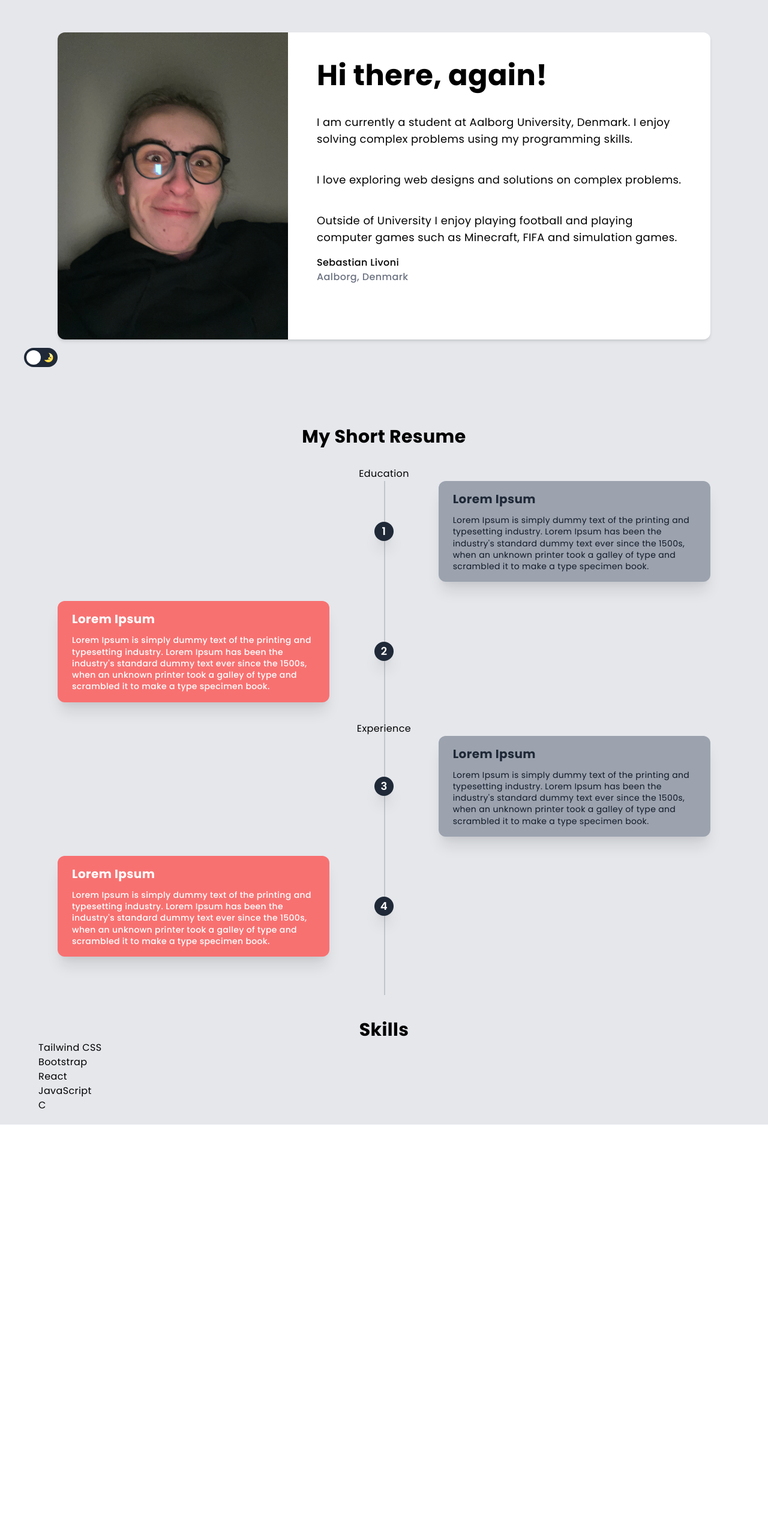
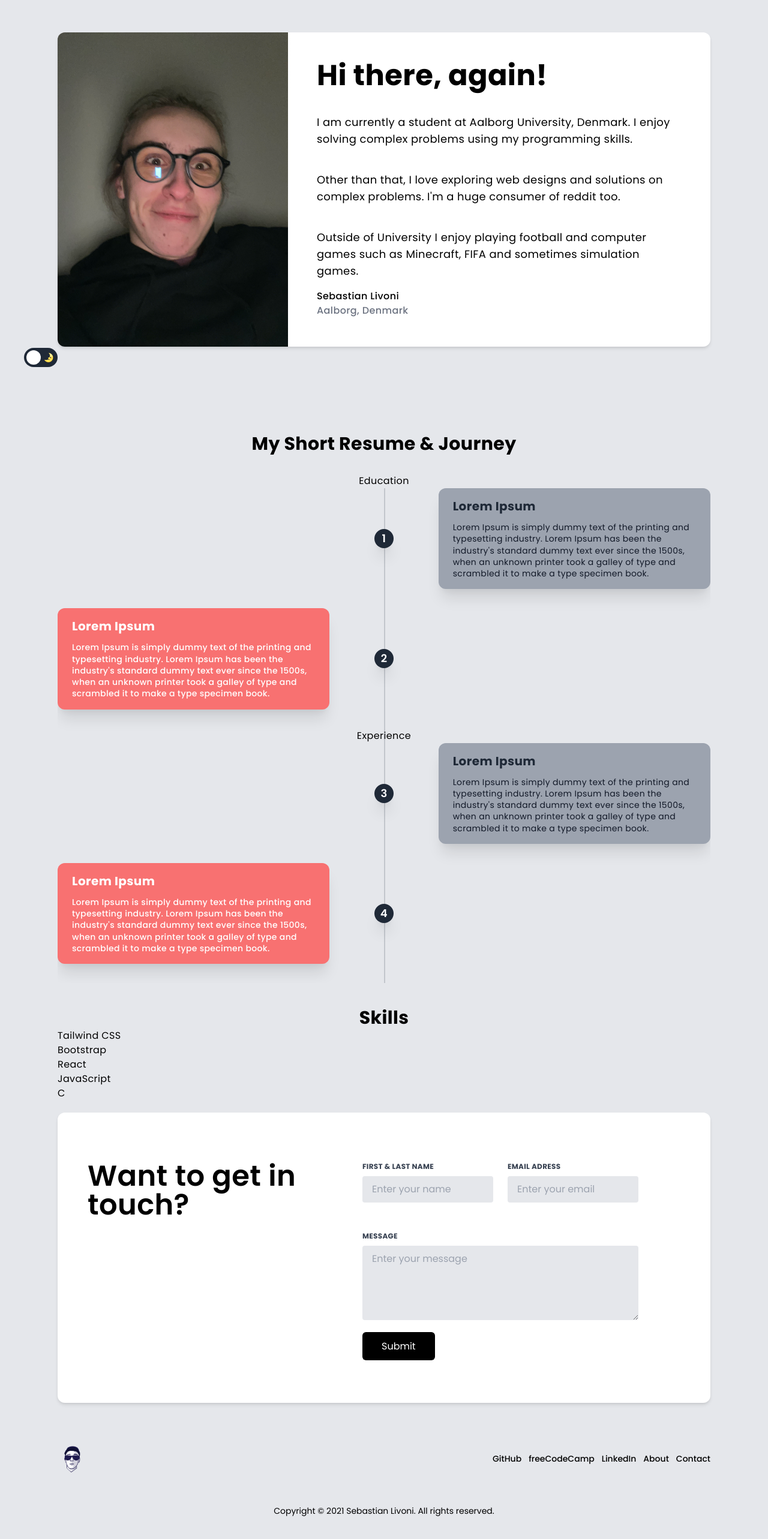
Before and after one commit to sebastianlivoni/personal-website, a React (Create React App) app: page /about in a window 1280 px wide. Shown: the part 148-2714 px from the top of the page at 60% size. Before the commit the page ends 2023 px from the top, so only its background shows below. Built offline with nearby package versions, Linux system fonts and the light colour scheme.

Commit message:
added props to navbar - sticky

```diff
--- a/src/App.js
+++ b/src/App.js
@@ -8,7 +8,7 @@ function App() {
     <>
       <div className="font-poppins bg-gray-200 dark:bg-custom-dark-blue transition pb-12 md:pb-0">
         <div> {/* This div is for sticky navbar to not overflow with other content */}
-          <Nav />
+          <Nav sticky={true} />
           <div className="flex justify-center items-center h-screen tracking-wide">
             <img src={colorful} className="absolute inset-x-0 mx-auto z-0" alt="background-gradient" /> {/* animate-spin-slow */}
             <div className="max-w-sm sm:max-w-lg lg:max-w-xl mx-12 z-30">
--- /dev/null
+++ b/src/components/about/index.js
@@ -0,0 +1,35 @@
+import PB from '../../images/PB_face.jpeg';
+
+export default function AboutMe() {
+  return (
+    <figure className="md:flex bg-white rounded-xl p-8 md:p-0 shadow-md my-36">
+      <img className="rounded-l-xl" src={PB} alt="" width="384" height="512" />
+      <div className="pt-6 md:p-12 text-center md:text-left space-y-4">
+        <h1 className="text-5xl dark:text-white font-bold">Hi there, again!</h1>
+        <blockquote>
+          <p className="text-lg font-normal mt-10">
+            I am currently a student at Aalborg University, Denmark. I enjoy solving complex problems using my programming skills.
+          </p>
+        </blockquote>
+        <blockquote>
+          <p className="text-lg font-normal mt-10">
+            Other than that, I love exploring web designs and solutions on complex problems. I'm a huge consumer of reddit too.
+          </p>
+        </blockquote>
+        <blockquote>
+          <p className="text-lg font-normal mt-10">
+            Outside of University I enjoy playing football and computer games such as Minecraft, FIFA and sometimes simulation games.
+          </p>
+        </blockquote>
+        <figcaption className="font-medium">
+          <div className="text-cyan-600">
+            Sebastian Livoni
+          </div>
+          <div className="text-gray-500">
+            Aalborg, Denmark
+          </div>
+        </figcaption>
+      </div>
+    </figure>
+  )
+}
--- a/src/components/navigation/nav.js
+++ b/src/components/navigation/nav.js
@@ -9,11 +9,11 @@ import {
   NavLink
 } from "react-router-dom";
 
-export default function Nav() {
+export default function Nav(props) {
 
   return (
     <>
-      <nav className="sticky top-0 inset-x-0 text-black text-sm dark:text-white z-40 tracking-wide">
+      <nav className={props.sticky == true ? "sticky top-0 inset-x-0 text-black text-sm dark:text-white z-40 tracking-wide" : "top-0 inset-x-0 text-black text-sm dark:text-white z-40 tracking-wide"}>
         <div className="max-w-6xl mx-auto px-8 py-1">
           <div className="flex justify-between my-2 md:my-0">
             <div className="flex space-x-4">
@@ -24,7 +24,7 @@ export default function Nav() {
             </div>
             <div className="hidden md:flex items-center space-x-1 font-light">
               <NavLink to="/about" className="mr-3 hover:text-gray-700 dark:hover:text-gray-300" activeClassName="text-gray-700 dark:text-gray-300">About</NavLink>
-              <NavLink to="/contact" className="pr-3 hover:text-gray-700 dark:hover:text-gray-300" activeClassName="text-gray-700 dark:text-gray-300">Contact</NavLink>
+              <a href="#contact-form" className="pr-3 hover:text-gray-700 dark:hover:text-gray-300">Contact</a>
               <NavLink to="/" className="px-3.5 py-2 bg-black rounded text-white hover:bg-gray-800 dark:bg-white dark:text-black dark:hover:bg-gray-200">View Work</NavLink>
             </div>
             <div className="flex items-center cursor-pointer md:fixed md:bottom-10 md:left-10">
--- /dev/null
+++ b/src/components/skills/index.js
@@ -0,0 +1,12 @@
+export default function Skills() {
+  return (
+    <>
+      <h1 className="text-center text-3xl font-bold mt-10">Skills</h1>
+      <h2>Tailwind CSS</h2>
+      <h2>Bootstrap</h2>
+      <h2>React</h2>
+      <h2>JavaScript</h2>
+      <h2>C</h2>
+    </>
+  )
+}
--- a/src/components/timeline/index.js
+++ b/src/components/timeline/index.js
@@ -1,8 +1,9 @@
 export default function TimeLine() {
   return (
     <>
+      <h1 className="text-center text-3xl font-bold">My Short Resume & Journey</h1>
       <div className="container mx-auto w-full h-full">
-        <div className="relative wrap overflow-hidden p-8 h-full">
+        <div className="relative wrap overflow-hidden pt-8 h-full">
           <h1 className="text-center">Education</h1>
           <div className="border-2-2 absolute border-opacity-20 border-gray-700 h-full border" style={{left: "50%"}}></div>
           <div className="mb-8 flex justify-between items-center w-full right-timeline">
--- a/src/pages/About.js
+++ b/src/pages/About.js
@@ -1,54 +1,25 @@
+import Footer from '../components/footer';
+import Contact from '../components/contact';
 import Nav from '../components/navigation/nav';
 import TimeLine from '../components/timeline';
-import PB from '../images/PB_face.jpeg';
+import AboutMe from '../components/about';
+import Skills from '../components/skills';
 
-function AboutPage() {
+export default function AboutPage() {
   return (
     <>
       <div className="font-poppins bg-gray-200 dark:bg-custom-dark-blue transition md:pb-0">
-        <Nav />
+        <Nav sticky={false} />
         <div className="max-w-6xl mx-auto tracking-wide pb-5">
-          <figure className="md:flex bg-white rounded-xl p-8 md:p-0 mx-8 shadow-md my-36">
-            <img className="rounded-l-xl" src={PB} alt="" width="384" height="512" />
-            <div className="pt-6 md:p-12 text-center md:text-left space-y-4">
-              <h1 className="text-5xl dark:text-white font-bold">Hi there, again!</h1>
-              <blockquote>
-                <p className="text-lg font-normal mt-10">
-                  I am currently a student at Aalborg University, Denmark. I enjoy solving complex problems using my programming skills.
-                </p>
-              </blockquote>
-              <blockquote>
-                <p className="text-lg font-normal mt-10">
-                  I love exploring web designs and solutions on complex problems.
-                </p>
-              </blockquote>
-              <blockquote>
-                <p className="text-lg font-normal mt-10">
-                  Outside of University I enjoy playing football and playing computer games such as Minecraft, FIFA and simulation games.
-                </p>
-              </blockquote>
-              <figcaption className="font-medium">
-                <div className="text-cyan-600">
-                  Sebastian Livoni
-                </div>
-                <div className="text-gray-500">
-                  Aalborg, Denmark
-                </div>
-              </figcaption>
-            </div>
-          </figure>
-          <h1 className="text-center text-3xl font-bold">My Short Resume</h1>
-          <TimeLine />
-          <h1 className="text-center text-3xl font-bold mt-10">Skills</h1>
-          <h2>Tailwind CSS</h2>
-          <h2>Bootstrap</h2>
-          <h2>React</h2>
-          <h2>JavaScript</h2>
-          <h2>C</h2>
+          <div className="mx-8">
+            <AboutMe />
+            <TimeLine />
+            <Skills />
+          </div>
         </div>
+        <Contact />
+        <Footer />
       </div>
     </>
   );
 }
-
-export default AboutPage;
```
Also changed, not shown: src/components/navigation/nav_mobile.js (+0 -47 lines).
